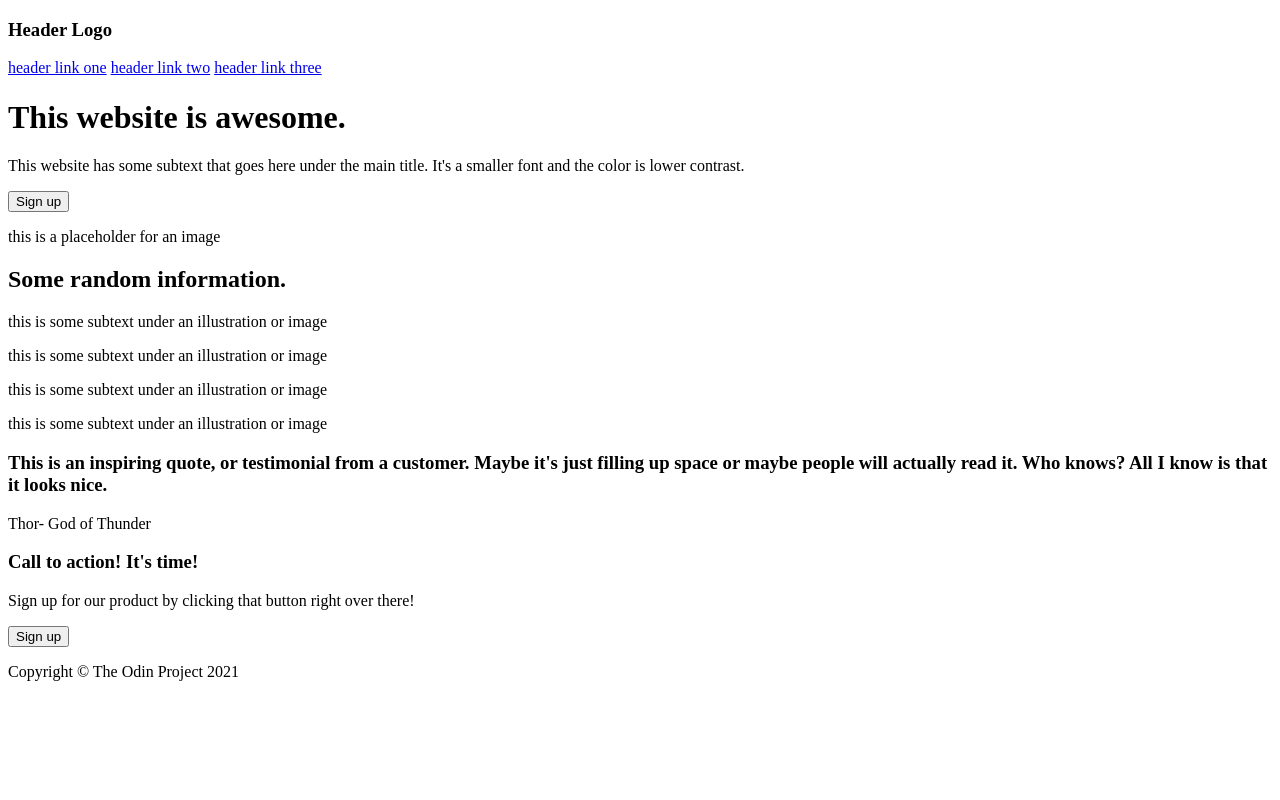
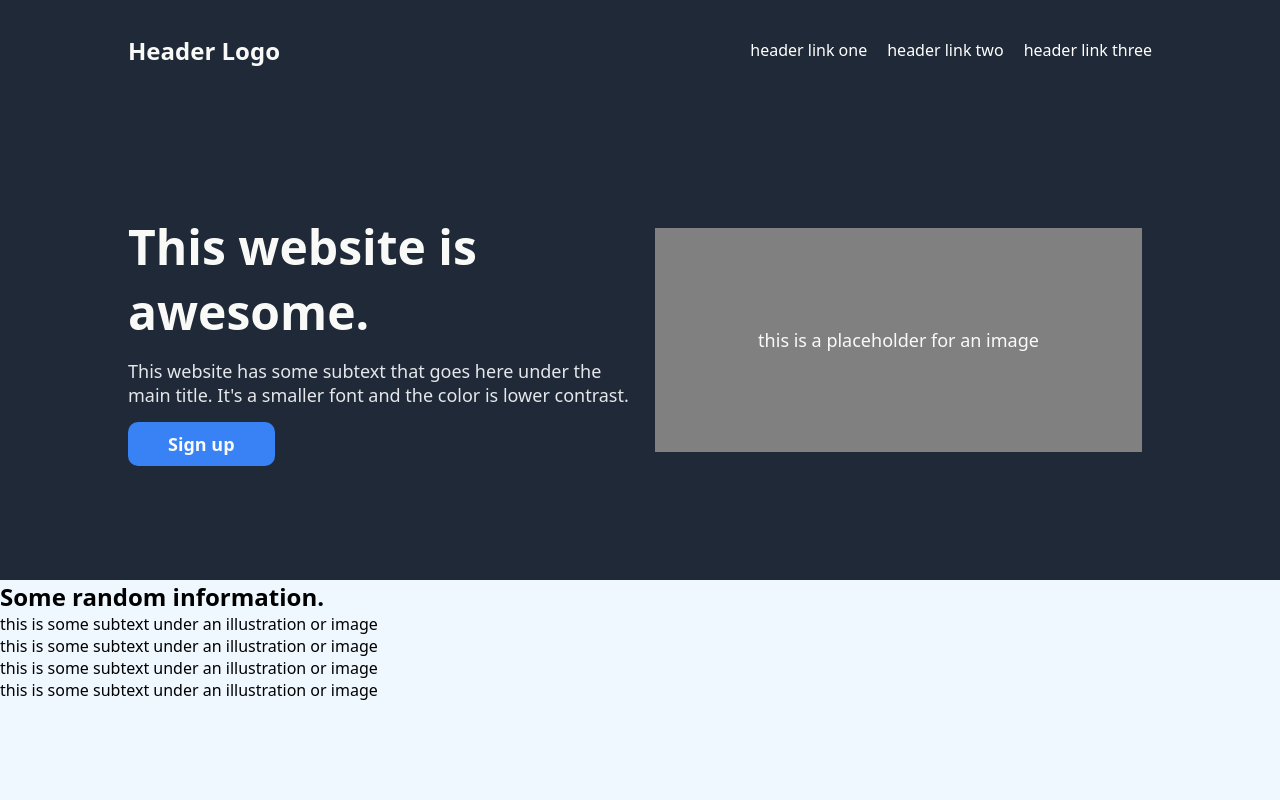
Before and after one commit to angadtrehan/odin-awesome-website, a plain HTML site: page index.html in a window 1280 px wide. Shown: the top 800 px of the page. Drawn offline with Linux system fonts and the light colour scheme.

Commit message:
Implement styles for first section
Add addition HTML to facilitate styling of hero section.

```diff
--- a/index.html
+++ b/index.html
@@ -16,6 +16,7 @@
         </div>
     </div>
     <div class="section landing">
+        <div class="hero">
             <div class="landing-left">
                 <h1 class="heading">
                     This website is awesome.
@@ -27,6 +28,7 @@
             </div>
             <div class="landing-right">
                 <p class="img-placeholder">this is a placeholder for an image</p>
+            </div>
         </div>
     </div>
     <div class="section information">
--- a/styles/styles.css
+++ b/styles/styles.css
@@ -0,0 +1,87 @@
+*,
+*::before,
+*::after {
+    margin: 0;
+    padding: 0;
+    box-sizing: border-box;
+    font-family:system-ui, -apple-system, BlinkMacSystemFont, 'Segoe UI', Roboto, Oxygen, Ubuntu, Cantarell, 'Open Sans', 'Helvetica Neue', sans-serif;
+}
+
+a {
+    text-decoration: none;
+    cursor: pointer;
+    color: white;
+}
+
+.header {
+    background-color: #1f2937;
+    color: #f9faf8;
+}
+.navbar {
+    display: flex;
+    align-items: center;
+    justify-content: space-between;
+    margin: 0 10%;
+    height: 100px;
+    gap: 20px;
+}
+.navbar .logo {
+    margin-right: auto;
+    flex-shrink: 0;
+    font-size: 24px;
+}
+
+.section {
+    background-color: aliceblue;
+    min-height: 60vh;
+}
+
+.section.landing {
+    background-color: #1f2937;
+    color: #f9faf8;
+    display: flex;
+}
+.section.landing .hero {
+    margin: 0 10%;
+    display: flex;
+    align-items: center;
+    justify-content: space-between;
+    gap: 10px;
+}
+.section.landing .hero .landing-left {
+    flex-grow: 1;
+    flex-basis: 0;
+    display: flex;
+    flex-direction: column;
+    gap: 15px;
+    align-items: start;
+    justify-content: center;
+}
+.section.landing .hero .landing-right {
+    flex-grow: 1;
+    flex-basis: 0;
+}
+.section.landing .hero .landing-left .heading {
+    font-size: 48px;
+    font-weight: 900;
+}
+.section.landing .hero .landing-left .subtext {
+    color: #e5e7eb;
+    font-size: 18px;
+}
+.section.landing .hero .landing-left button {
+    background-color: #3882f6;
+    border: 0;
+    color: #f9faf8;
+    font-weight: 700;
+    font-size: 18px;
+    padding: 10px 40px;
+    border-radius: 10px;
+}
+.section.landing .hero .landing-right .img-placeholder {
+    text-align: center;
+    background-color: grey;
+    padding: 100px;
+    margin: auto 2%;
+    font-size: 18px;
+}
```
Lines whose indentation alone changed are shown as unchanged.
